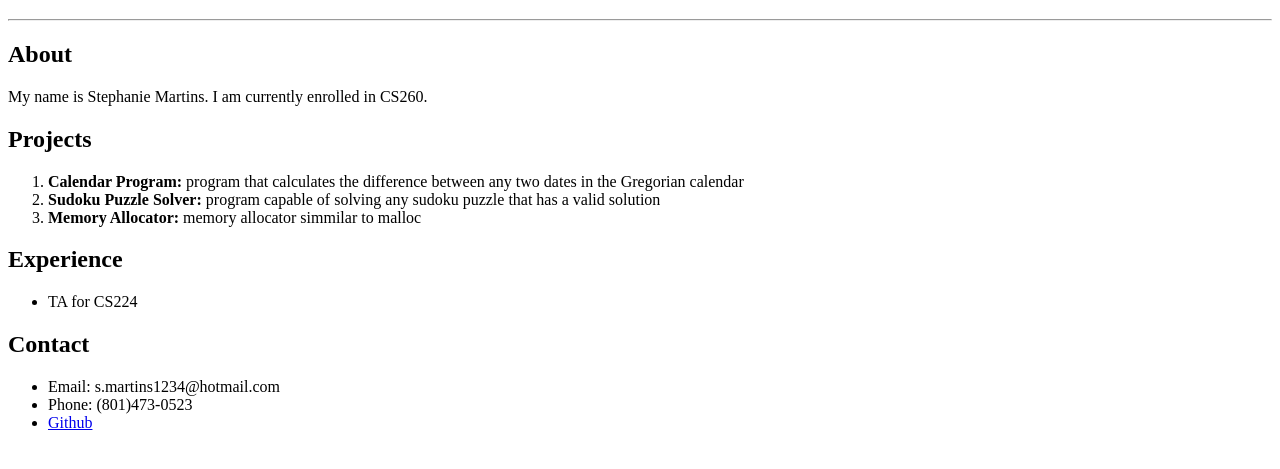
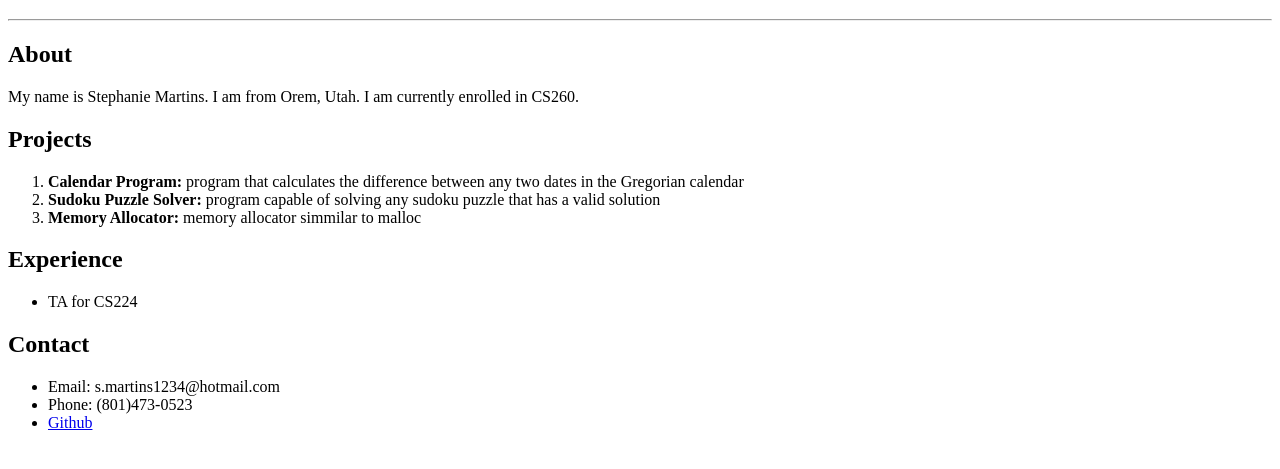
Before and after one commit to smartins1234/cs260-portfolio, a plain HTML site: page index.html in a window 1280 px wide. Shown: the part 61-530 px from the top of the page. Drawn offline with Linux system fonts and the light colour scheme.

Commit message:
made changes

```diff
--- a/index.html
+++ b/index.html
@@ -9,7 +9,7 @@
 	<hr>
 
 	<h2>About</h2>
-		<p>My name is Stephanie Martins. I am currently enrolled in CS260.</p>
+		<p>My name is Stephanie Martins. I am from Orem, Utah. I am currently enrolled in CS260.</p>
 	<h2>Projects</h2>
 		<ol>
 			<li><b>Calendar Program:</b> program that calculates the difference between any two dates in the Gregorian calendar</li>
```
